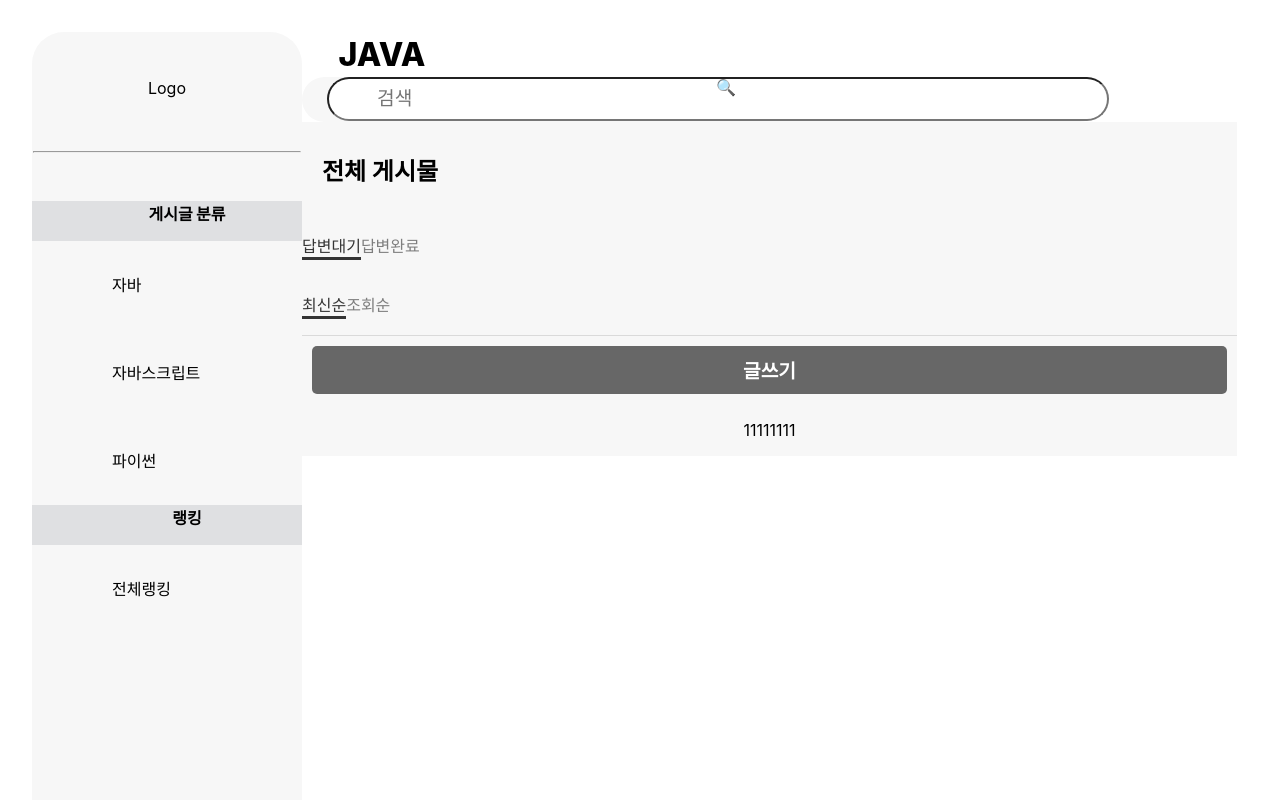
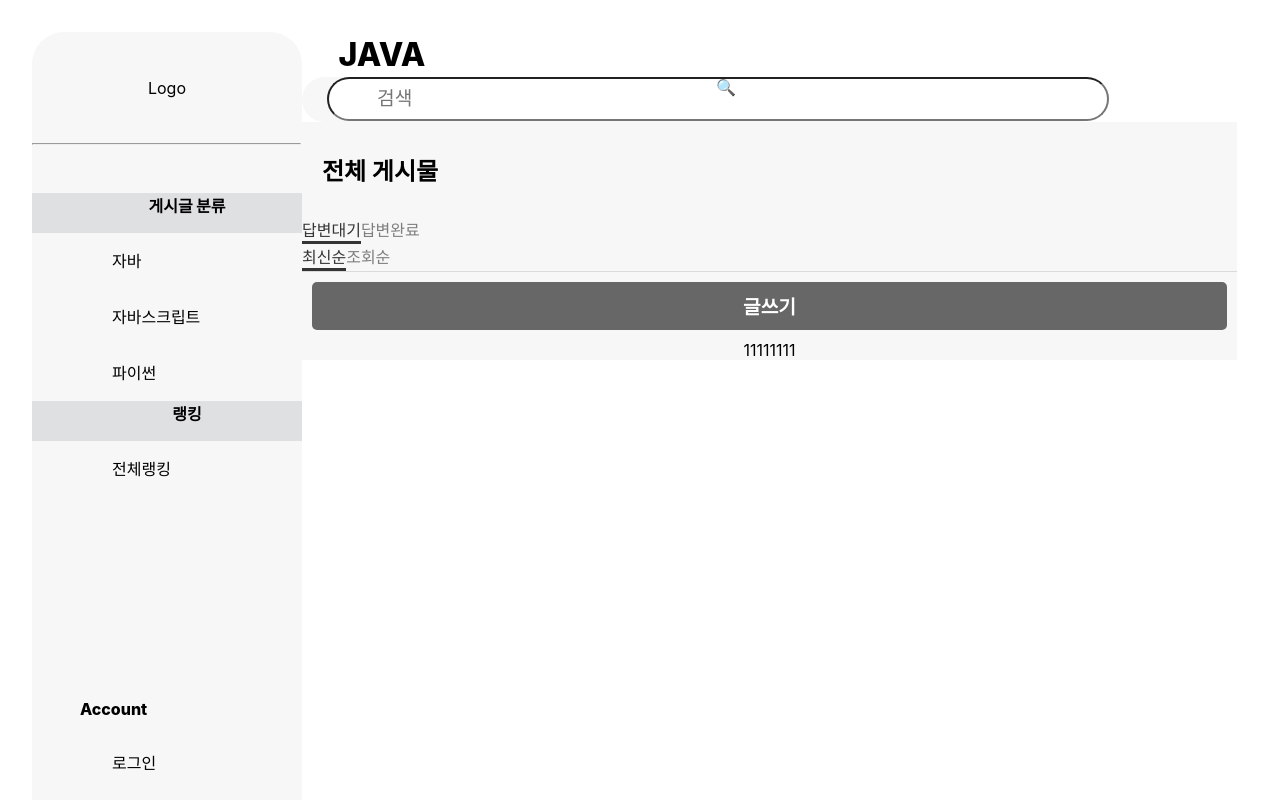
Before and after one commit to zeze88/sun, a React (Create React App) app: page / in a window 1280 px wide. Shown: the top 800 px of the page. Built offline with nearby package versions, Linux system fonts and the light colour scheme; no server answers.

Commit message:
index 스타일 추가

```diff
--- a/src/index.css
+++ b/src/index.css
@@ -1,5 +1,10 @@
+* {
+  margin: 0;
+  padding: 0;
+  list-style: none;
+}
+
 body {
-  margin: 0;
   font-family: -apple-system, BlinkMacSystemFont, "Segoe UI", "Roboto", "Oxygen",
     "Ubuntu", "Cantarell", "Fira Sans", "Droid Sans", "Helvetica Neue",
     sans-serif;
@@ -7,15 +12,11 @@ body {
   -moz-osx-font-smoothing: grayscale;
 }
 
-code {
-  font-family: source-code-pro, Menlo, Monaco, Consolas, "Courier New",
-    monospace;
-}
-
 input {
   padding: 10px;
   font-size: 1.2em;
 }
+
 button {
   border: none;
   padding: 10px;
```
